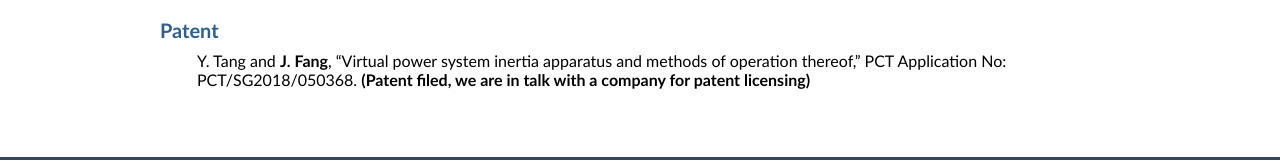
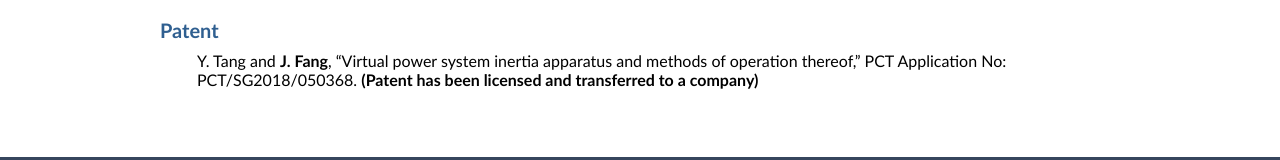
Before and after one commit to jfang006/resumes, a plain HTML site: page publications.html in a window 1280 px wide. Shown: the part 2770-2930 px from the top of the page. Drawn offline with Linux system fonts and the light colour scheme.

Commit message:
Update patent

```diff
--- a/publications.html
+++ b/publications.html
@@ -613,7 +613,7 @@
                   <p>Y. Tang and
                   <b>J. Fang</b>, “Virtual power system inertia apparatus and methods of operation thereof,” PCT Application
                   No: PCT/SG2018/050368.
-                  <b>(Patent filed, we are in talk with a company for patent licensing)</b></p>
+                  <b>(Patent has been licensed and transferred to a company)</b></p>
                 </td>
               </tr>
             </tbody>
```
